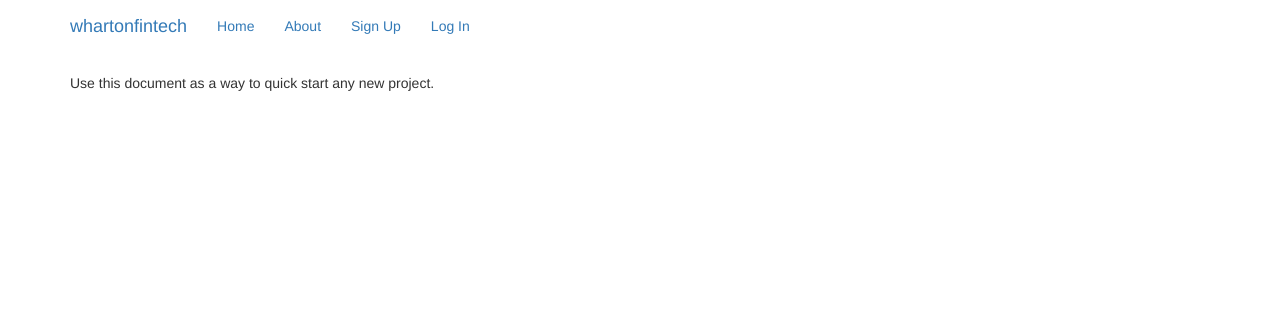
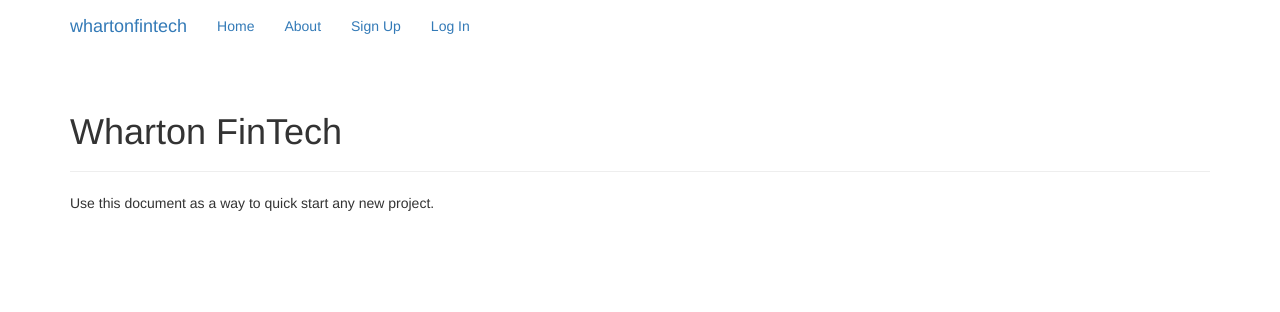
Before and after one commit to brendan1mcmanus/whartonfintech-v3, a Django app: page / in a window 1280 px wide. Shown: the top 312 px of the page. Run offline with Django 3.2, Linux system fonts and the light colour scheme; parts of the project's set-up code (start-up, migrations or seed data) failed here and were passed over; some libraries are stand-ins or nearby versions.

Commit message:
Refactor page layout to include sticky footer, page header, and a11y

```diff
--- a/whartonfintech/static/css/custom-style.css
+++ b/whartonfintech/static/css/custom-style.css
@@ -0,0 +1 @@
+html,body{height:100%}#wrap{min-height:100%;height:auto;margin:0 auto -96px;padding:0 0 96px}#footer{height:96px}
--- a/whartonfintech/static/sass/custom-style.scss
+++ b/whartonfintech/static/sass/custom-style.scss
@@ -1,2 +1,20 @@
 @import "bootstrap/variables";
 @import "bootstrap-variables";
+
+/* Sticky Footer */
+$footer-height: 96px !default;
+
+html, body {
+  height: 100%;
+}
+
+#wrap {
+  min-height: 100%;
+  height: auto;
+  margin: 0 auto (-$footer-height);
+  padding: 0 0 $footer-height;
+}
+
+#footer {
+  height: $footer-height;
+}
--- a/whartonfintech/templates/base.html
+++ b/whartonfintech/templates/base.html
@@ -31,11 +31,27 @@
   </head>
 
   <body>
+    {% block page %}
+    <!-- Wrap all page content here -->
+    <div id="wrap">
+
+    <!-- a11y -->
+    <a href="#content" class="sr-only">Skip to main content</a>
 
     <!-- navigation -->
     {% block navbar %}{% include "navbar.html" %}{% endblock %}
 
-    <div class="container">
+    <!-- content -->
+    {% block container %}
+    <div class="container" id="content">
+
+      {% block page-header-block %}<div class="row">
+        <div class="col-xs-12">
+          <div class="page-header">
+            <h1>{% block page-header %}Wharton FinTech{% endblock %}</h1>
+          </div>
+        </div>
+      </div>{% endblock %}
 
       {% block messages %}<div class="row">
         <div class="col-xs-12">
@@ -43,11 +59,23 @@
         </div>
       </div>{% endblock %}
 
-      {% block content %}
-        <p>Use this document as a way to quick start any new project.</p>
-      {% endblock content %}
+      {% block content %}<div class="row">
+        <div class="col-xs-12">
+          <p>Use this document as a way to quick start any new project.</p>
+        </div>
+      </div>{% endblock content %}
 
     </div> <!-- /container -->
+    {% endblock container %}
+
+    </div> <!-- /wrap -->
+    {% endblock page %}
+
+    {% block footer %}
+    <div id="footer">
+      {% include "footer.html" %}
+    </div>
+    {% endblock %}
 
     {% block modal %}{% endblock modal %}
 
```
Also changed, not shown: whartonfintech/templates/footer.html (added).
